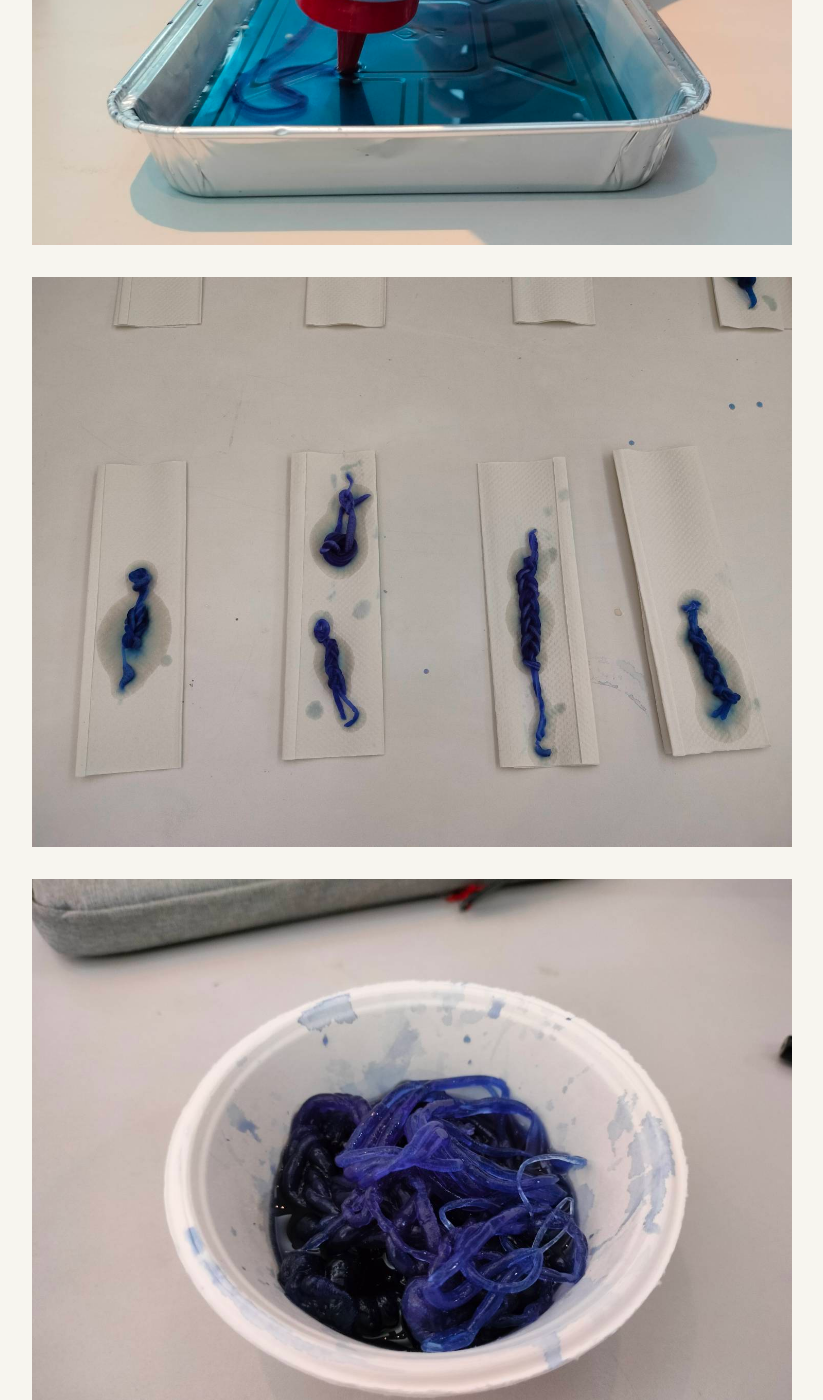
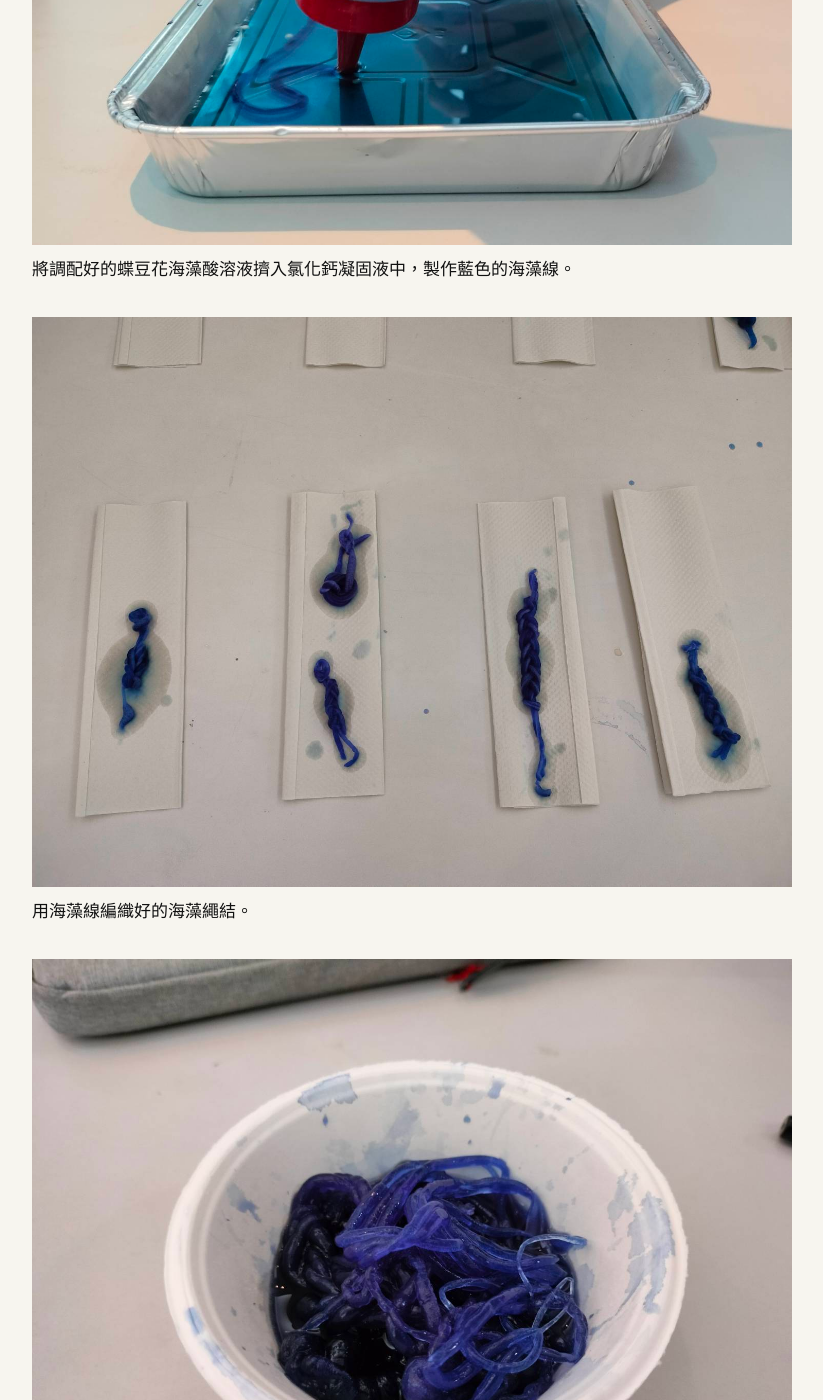
Before and after one commit to ivyjih/fieldworkarchive, a Jekyll site: the page built from weeks/week-05.md, in a window 1280 px wide and 1400 px high, scrolled down 937 px. Shown: the whole window, without its empty margins (48-871 px from the left). Built offline with Jekyll 4.4.1, drawn with Linux system fonts in a browser that asks for light colours.

Commit message:
Update week-05.md

```diff
--- a/weeks/week-05.md
+++ b/weeks/week-05.md
@@ -12,8 +12,13 @@ permalink: /weeks/week-05/
 ## TRACE｜痕跡
 
 ![海藻1]({{ '/assets/images/alginate011006.jpg' | relative_url }})
+將調配好的蝶豆花海藻酸溶液擠入氯化鈣凝固液中，製作藍色的海藻線。
+
 ![海藻2]({{ '/assets/images/alginate021006.jpg' | relative_url }})
+用海藻線編織好的海藻繩結。
+
 ![海藻3]({{ '/assets/images/alginate031006.jpg' | relative_url }})
+另一組做的海藻線放在碗裡很像冬粉。
 
 ## FRICTION｜摩擦
 
```
